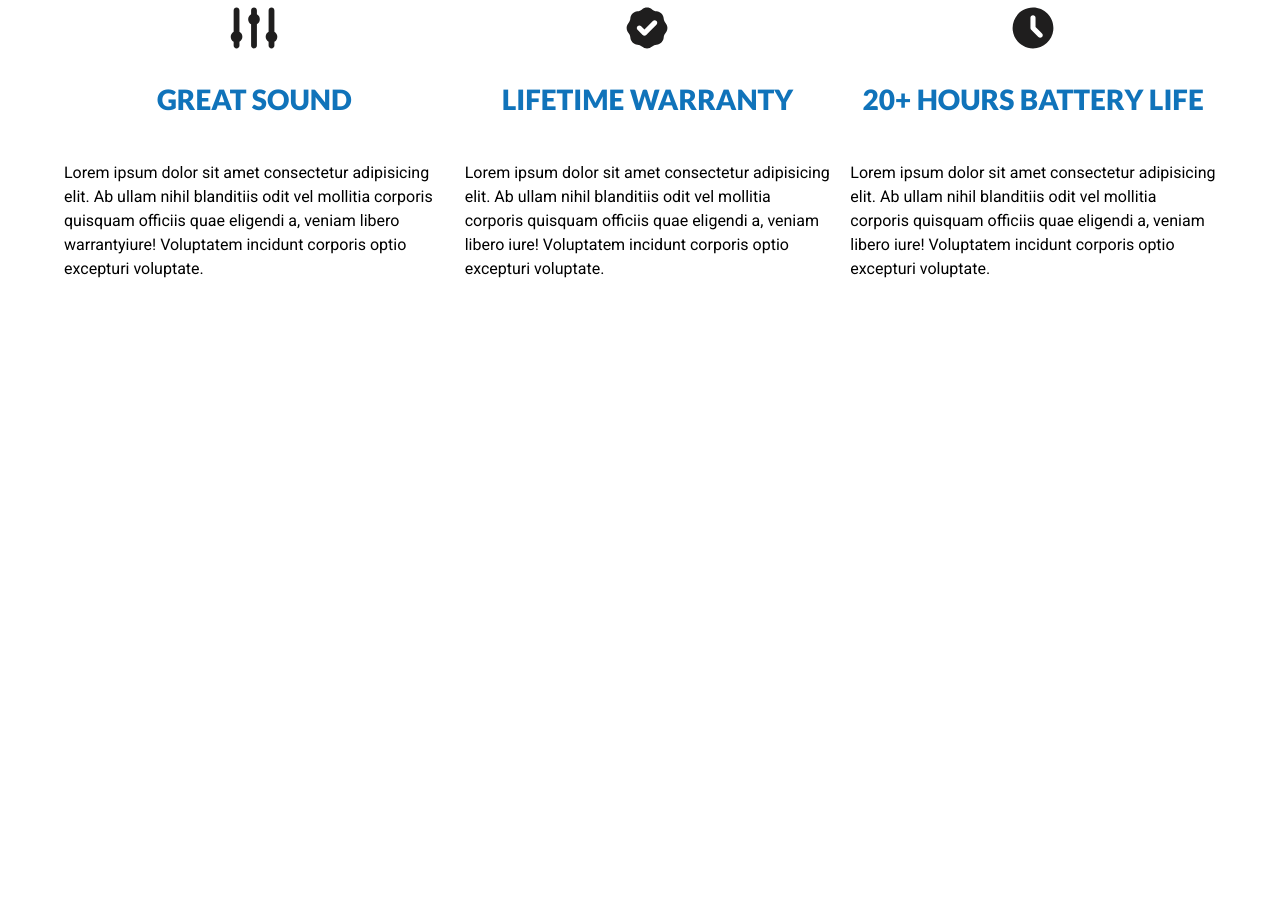
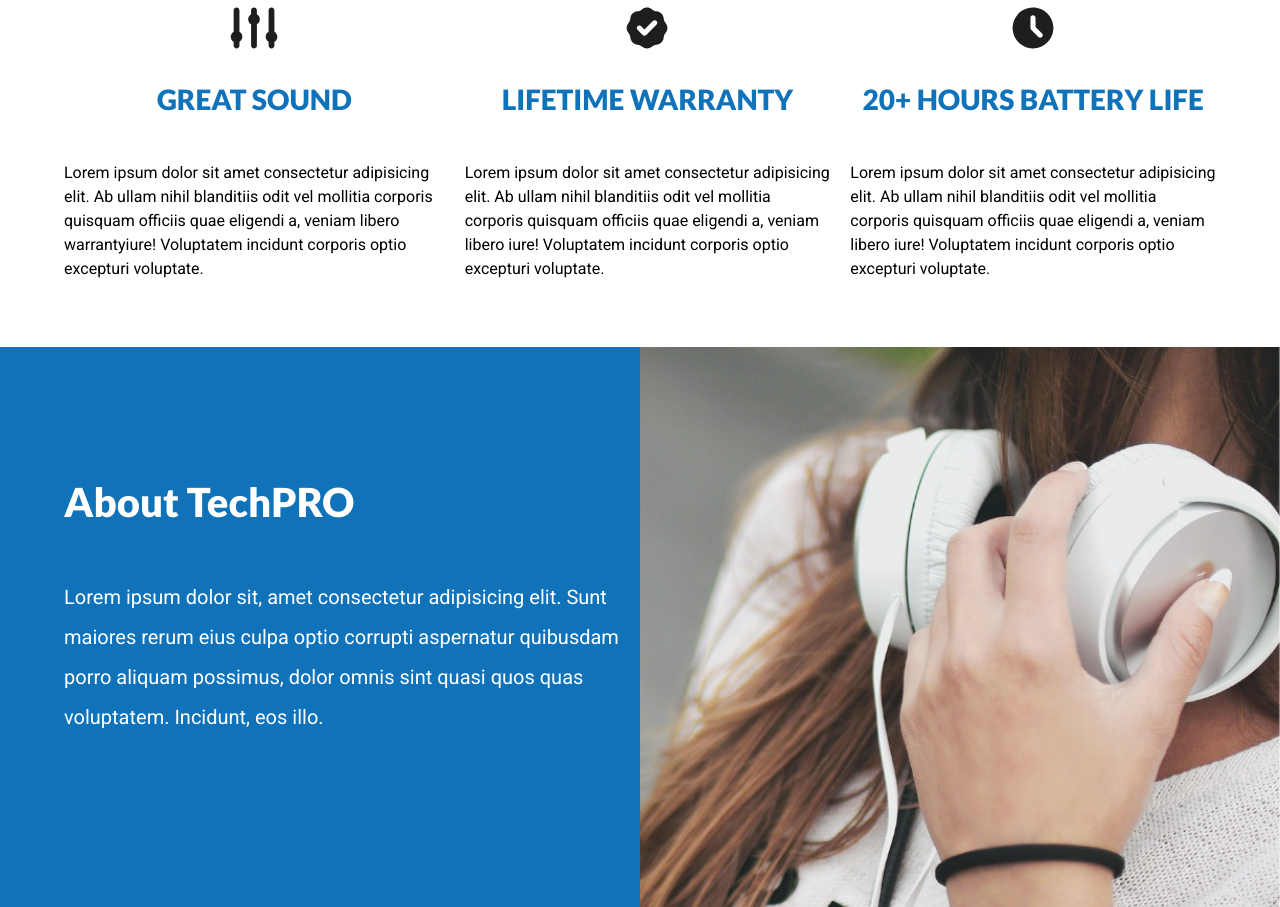
Before and after one commit to Ysraelsn/Headphones, a plain HTML site: page index.html in a window 1280 px wide. Shown: the part 732-1639 px from the top of the page. Before the commit the page ends 1079 px from the top, so only its background shows below. Drawn offline with Linux system fonts and the light colour scheme.

Commit message:
Add About section and css

```diff
--- a/css/styles.css
+++ b/css/styles.css
@@ -156,3 +156,61 @@ img {
   text-transform: uppercase;
   margin-top: calc(var(--separation) / 2);
 }
+
+/**About**/
+.about {
+  background-image: linear-gradient(
+      to bottom,
+      transparent 50%,
+      var(--primaryColor) 0%
+    ),
+    url(../img/imagen-mujer.jpg);
+  background-position: right;
+  background-repeat: repeat, no-repeat;
+  background-size: 100%, cover;
+}
+@media (min-width: 768px) {
+  .about {
+    background-image: linear-gradient(
+        to left,
+        transparent 50%,
+        var(--primaryColor) 0%
+      ),
+      url(../img/imagen-mujer.jpg);
+  }
+}
+.about-tech-grid {
+  display: grid;
+  grid-template-rows: repeat(2, 40rem);
+  row-gap: var(--separation);
+}
+@media (min-width: 768px) {
+  .about-tech-grid {
+    grid-template-rows: unset;
+    row-gap: unset;
+    grid-template-columns: repeat(2, 1fr);
+    column-gap: 4rem;
+    padding: calc(var(--separation) * 2) 0;
+  }
+}
+.text-about {
+  grid-row: 2/3;
+  color: var(--white);
+  display: flex;
+  flex-direction: column;
+  justify-content: space-around;
+  padding-bottom: var(--separation);
+}
+
+@media (min-width: 768ox) {
+  .text-about {
+    padding: 0;
+  }
+}
+.text-about h2 {
+  font-size: 4rem;
+}
+.text-about p {
+  font-size: 2rem;
+  line-height: 2;
+}
--- a/index.html
+++ b/index.html
@@ -82,6 +82,18 @@
                 </div>
             </div>
         </section>
+        <section class="about">
+            <div class="container about-tech-grid">
+                <div class="text-about"><h2>About <span>TechPRO</span></h2>
+                    <p>Lorem ipsum dolor sit, amet consectetur adipisicing elit.
+                        Sunt maiores rerum eius culpa optio corrupti aspernatur
+                        quibusdam porro aliquam possimus, dolor omnis sint quasi
+                        quos quas voluptatem. Incidunt, eos illo.</p>
+
+                </div>
+
+            </div>
+        </section>
 
     </body>
 </html>
```
